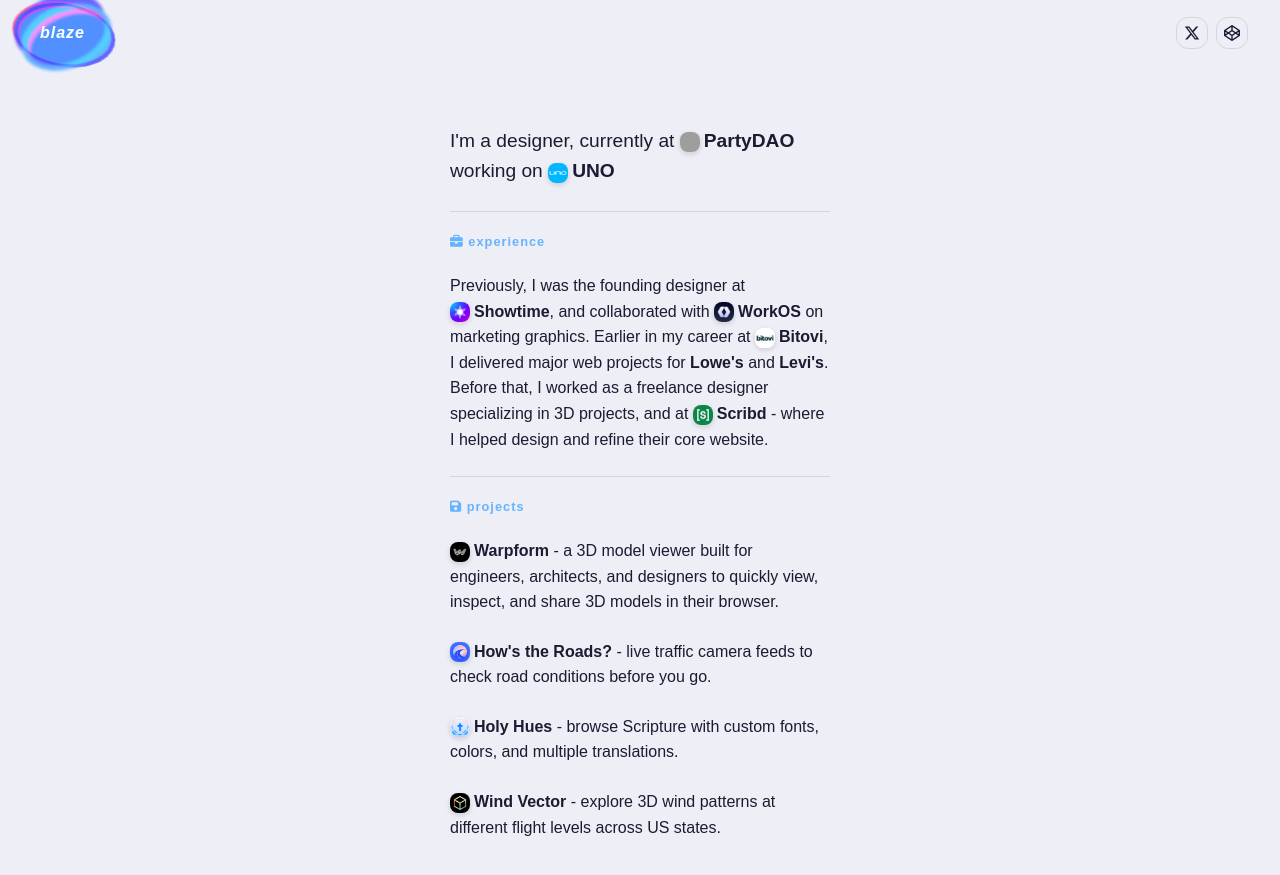
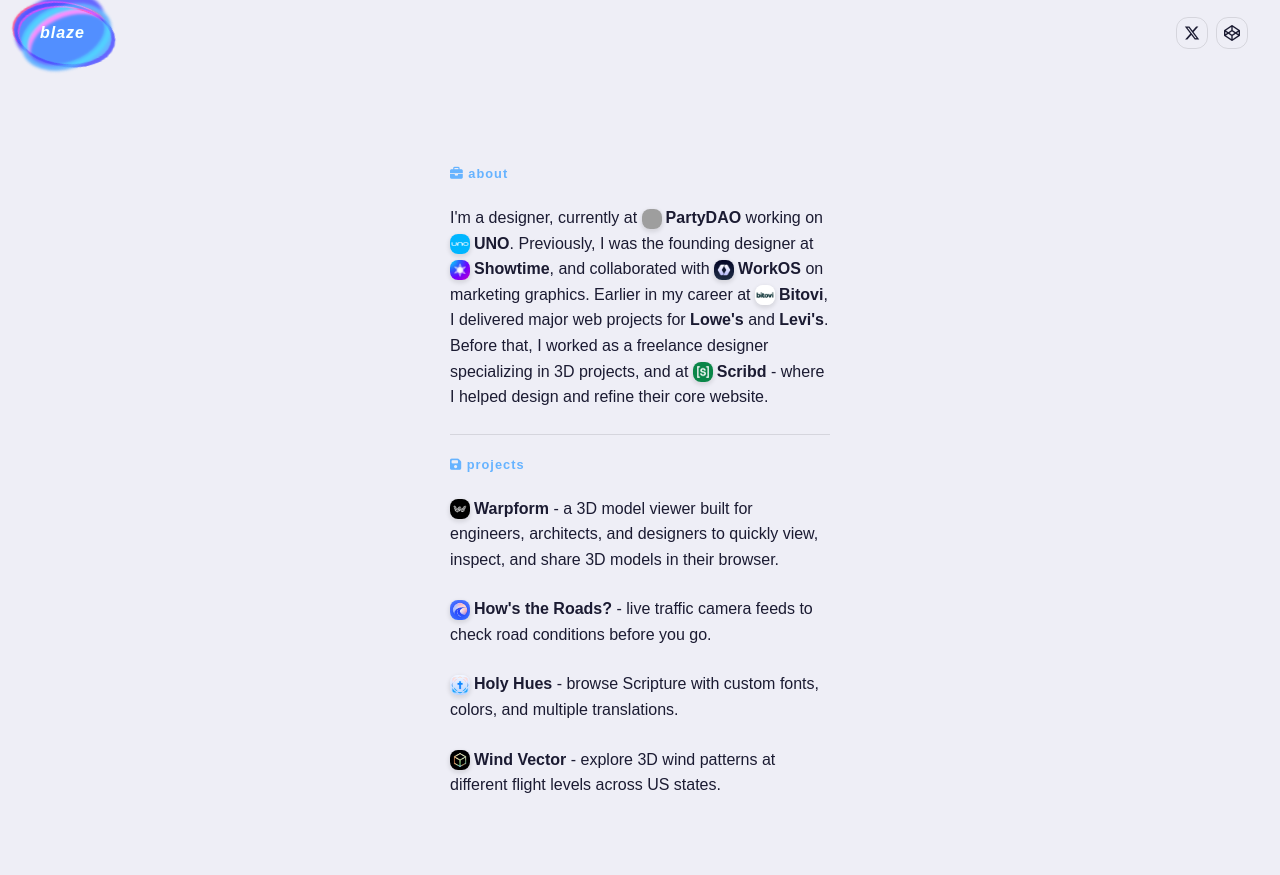
Before and after one commit to 0xblz/blaze-web, a Jekyll site: the page built from index.html, in a window 1280 px wide. Shown: the top 875 px of the page. Built offline with Jekyll 4.4.1, drawn with Linux system fonts in a browser that asks for light colours; nearby versions of some CDN libraries; some web fonts are replaced; grey boxes are pictures that could not be loaded.

Commit message:
readme + copy

```diff
--- a/_sass/_base.scss
+++ b/_sass/_base.scss
@@ -72,14 +72,6 @@
     opacity: 0.6;
     font-weight: 400;
   }
-
-  &.intro {
-    font-size: 1.2rem;
-
-    img {
-      margin-bottom: 0.25rem;
-    }
-  }
 }
 
 small {
--- a/index.html
+++ b/index.html
@@ -7,12 +7,9 @@
 
 <section>
     <article>
-        <p class="intro">
-            I'm a designer, currently at <a href="https://x.com/prtyDAO" target="_blank"><img src="/assets/images/partydao.jpg" alt="PartyDAO">PartyDAO</a> working on <a href="https://world.org/ecosystem/app_a4f7f3e62c1de0b9490a5260cb390b56" target="_blank"><img src="/assets/images/uno.png" alt="UNO">UNO</a>
-        </p>
-        <hr>
-        <h2><i class="fa-solid fa-briefcase"></i> experience</h2>
+        <h2><i class="fa-solid fa-briefcase"></i> about</h2>
         <p>
+            I'm a designer, currently at <a href="https://x.com/prtyDAO" target="_blank"><img src="/assets/images/partydao.jpg" alt="PartyDAO">PartyDAO</a> working on <a href="https://world.org/ecosystem/app_a4f7f3e62c1de0b9490a5260cb390b56" target="_blank"><img src="/assets/images/uno.png" alt="UNO">UNO</a>.
             Previously, I was the founding designer at <a href="https://www.crunchbase.com/organization/showtime-732e" target="_blank"><img src="/assets/images/showtime.png" alt="Showtime">Showtime</a>, and collaborated with <a href="https://workos.com" target="_blank"><img src="/assets/images/workos.png" alt="WorkOS">WorkOS</a> on marketing graphics.
             Earlier in my career at <a href="https://bitovi.com" target="_blank"><img src="/assets/images/bitovi.jpg" alt="Bitovi">Bitovi</a>, I delivered major web projects for <a href="https://lowes.com" target="_blank">Lowe's</a> and <a href="https://levi.com" target="_blank">Levi's</a>.
             Before that, I worked as a freelance designer specializing in 3D projects, and at <a href="https://scribd.com" target="_blank"><img src="/assets/images/scribd.jpg" alt="Scribd">Scribd</a> - where I helped design and refine their core website.
```
Also changed, not shown: README.md (added).
